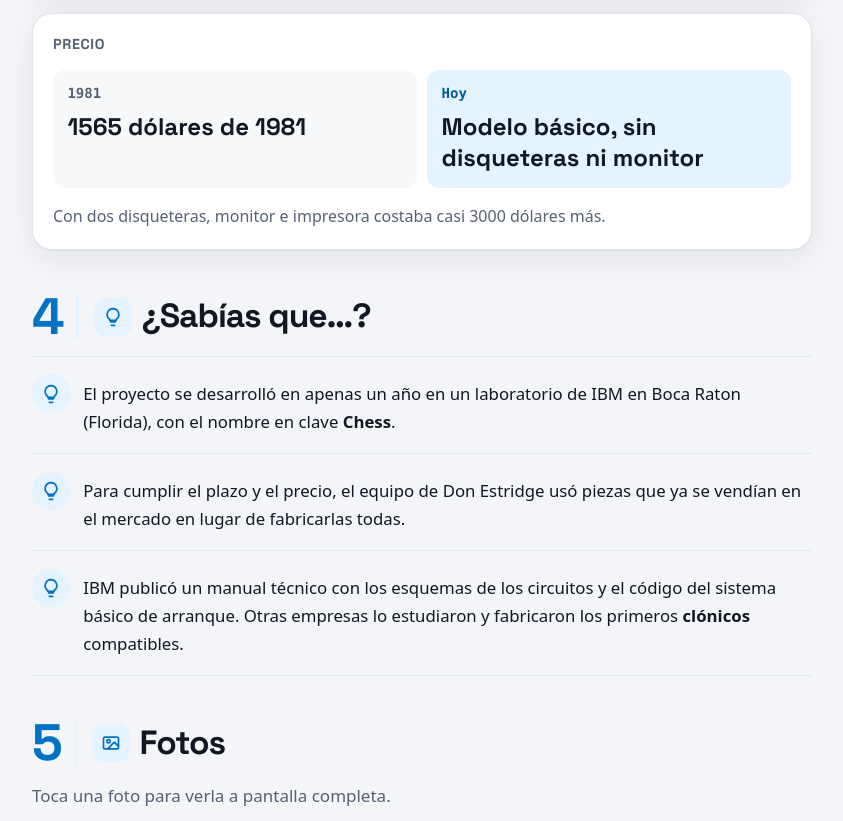
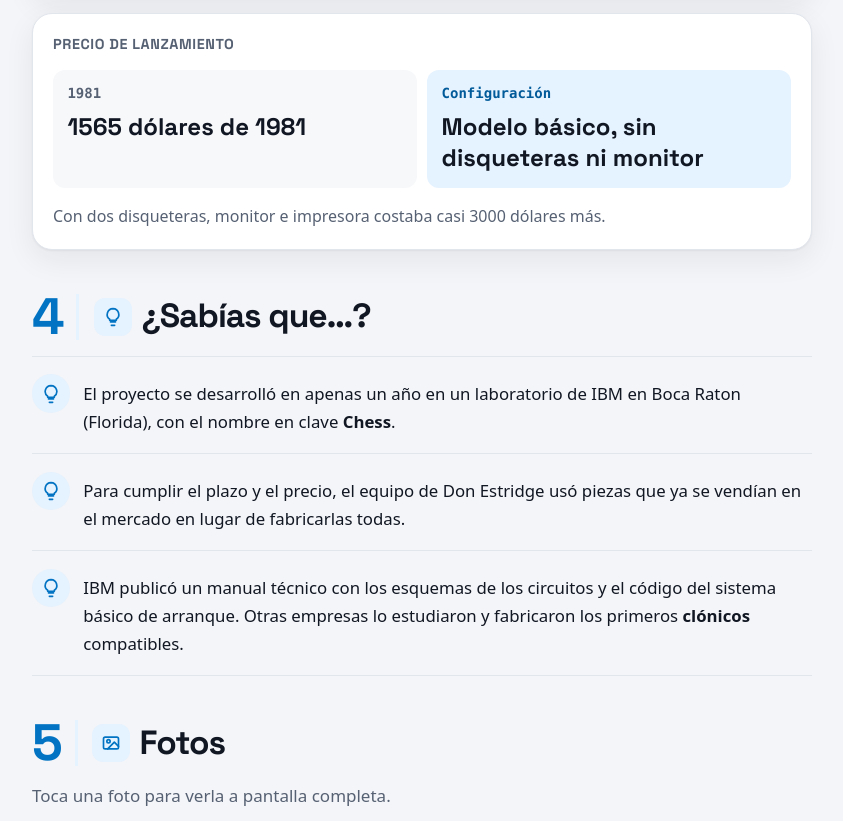
Before and after one commit to eniun/museo-informatica, a plain HTML site: page docs/001/index.html in a window 1280 px wide. Shown: the part 3422-4243 px from the top of the page, without its empty margins (361-1204 px from the left). Drawn offline with Linux system fonts and the light colour scheme.

Commit message:
Distingue el precio de lanzamiento de las comparaciones actuales

```diff
--- a/docs/001/index.html
+++ b/docs/001/index.html
@@ -127,10 +127,10 @@
           </div>
           <p>Para guardar una sola foto harían falta unos nueve disquetes.</p>
         </article><article class="comparacion">
-          <header><h3>Precio</h3></header>
+          <header><h3>Precio de lanzamiento</h3></header>
           <div class="comparacion__fila">
             <div class="comparacion__antes"><span>1981</span><strong>1565 dólares de 1981</strong></div>
-            <div class="comparacion__ahora"><span>Hoy</span><strong>Modelo básico, sin disqueteras ni monitor</strong></div>
+            <div class="comparacion__ahora"><span>Configuración</span><strong>Modelo básico, sin disqueteras ni monitor</strong></div>
           </div>
           <p>Con dos disqueteras, monitor e impresora costaba casi 3000 dólares más.</p>
         </article></div>
```
Also changed, not shown: docs/002/index.html (+2 -2 lines).
